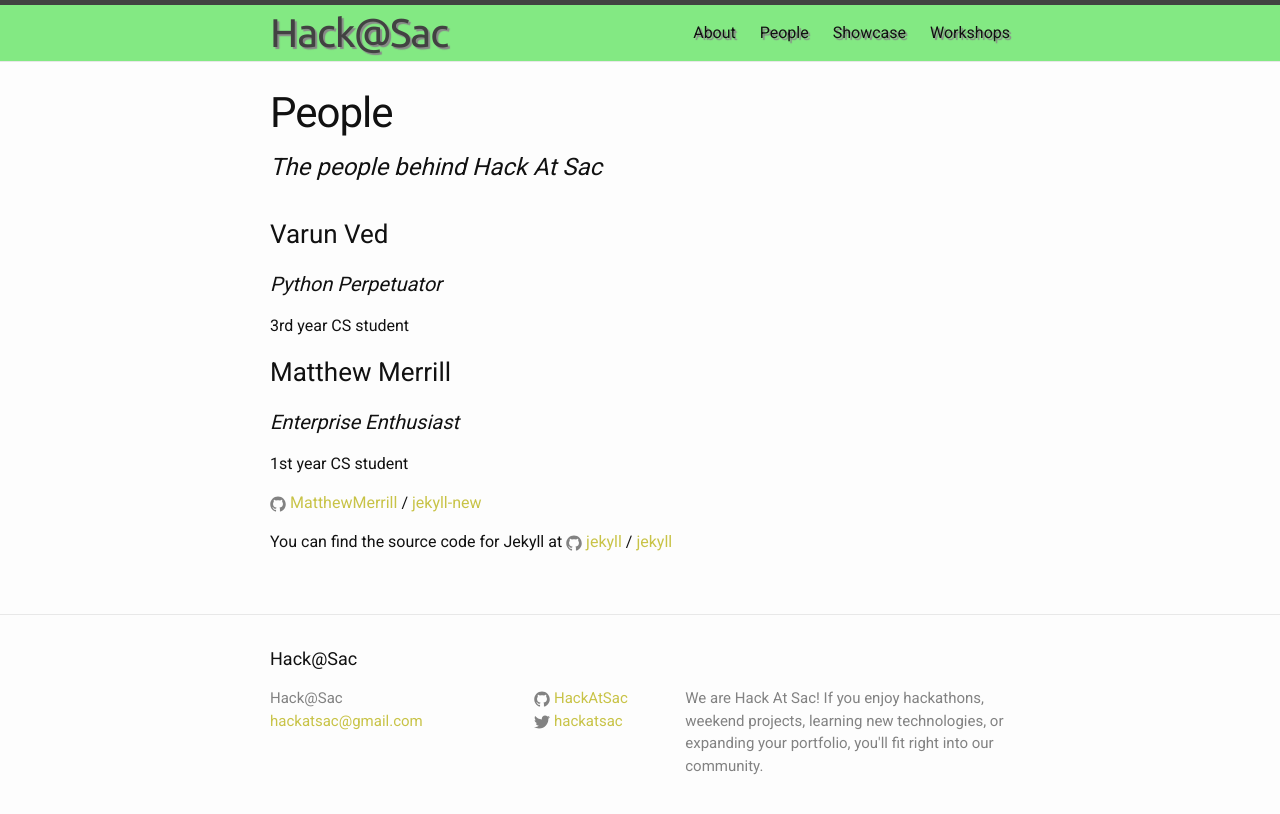
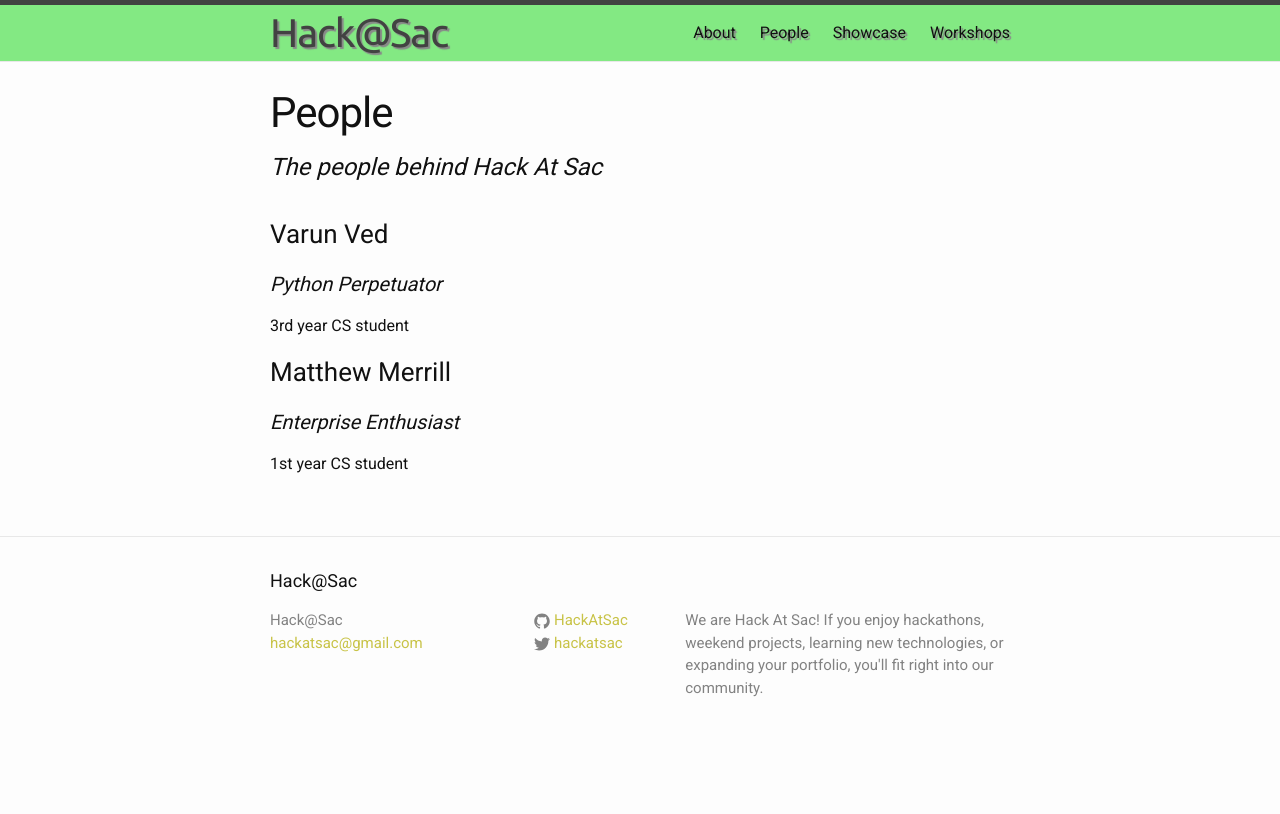
Before and after one commit to HackAtSac/HackAtSac.github.io, a Jekyll site: the page built from people.md, in a window 1280 px wide. Shown: the top 814 px of the page. Built offline with Jekyll 4.4.1, drawn with Linux system fonts in a browser that asks for light colours.

Commit message:
removing jekyll

```diff
--- a/people.md
+++ b/people.md
@@ -23,11 +23,3 @@
 {{ person.about }}
 {%endif%}
 {% endfor %}
-
-
-{% include icon-github.html username="MatthewMerrill" %} /
-[jekyll-new](https://github.com/jglovier/jekyll-new)
-
-You can find the source code for Jekyll at
-{% include icon-github.html username="jekyll" %} /
-[jekyll](https://github.com/jekyll/jekyll)
```
